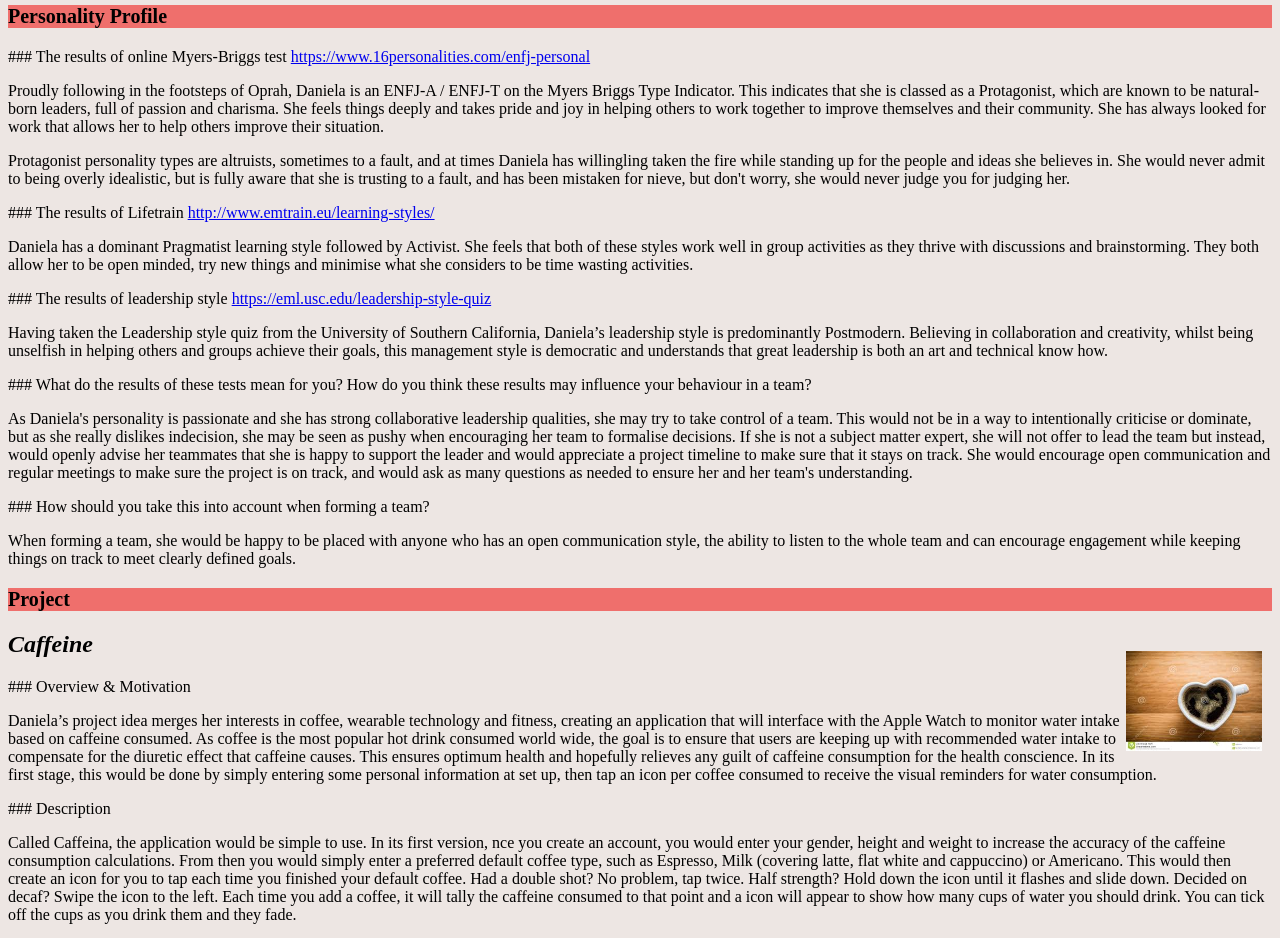
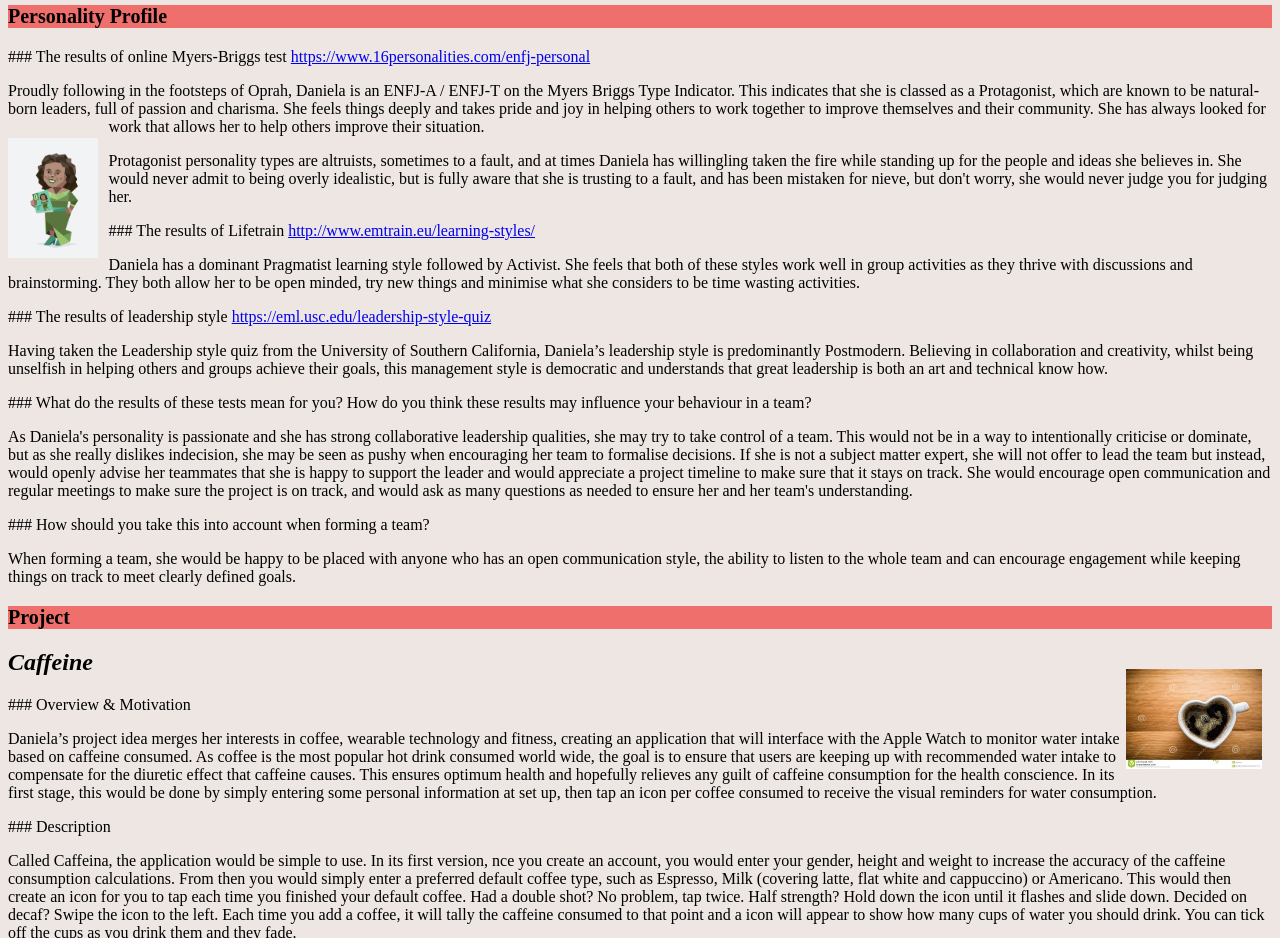
Before and after one commit to DanielaBF/danielabf.github.io, a plain HTML site: page index.html in a window 1280 px wide. Shown: the part 1020-1958 px from the top of the page. Drawn offline with Linux system fonts and the light colour scheme.

Commit message:
Oprah pic added

```diff
--- a/index.html
+++ b/index.html
@@ -52,7 +52,7 @@ To be successful, Daniela would also have to prove her problem solving ability i
   <p> ### The results of online Myers-Briggs test
   <a href="url"> https://www.16personalities.com/enfj-personal </a>
 <p>Proudly following in the footsteps of Oprah, Daniela is an ENFJ-A / ENFJ-T on the Myers Briggs Type Indicator. This indicates that she is classed as a Protagonist, which are known to be natural-born leaders, full of passion and charisma. She feels things deeply and takes pride and joy in helping others to work together to improve themselves and their community. She has always looked for work that allows her to help others improve their situation.
-
+  <img class="Oprah" src="Oprah.png"/>
 <P>Protagonist personality types are altruists, sometimes to a fault, and at times Daniela has willingling taken the fire while standing up for the people and ideas she believes in. She would never admit to being overly idealistic, but is fully aware that she is trusting to a fault, and has been mistaken for nieve, but don't worry, she would never judge you for judging her.
 <p>
 <p> ### The results of Lifetrain
```
Also changed, not shown: Oprah.png (renamed from Screen Shot 2020-12-24 at 3.17.57 pm.png).
